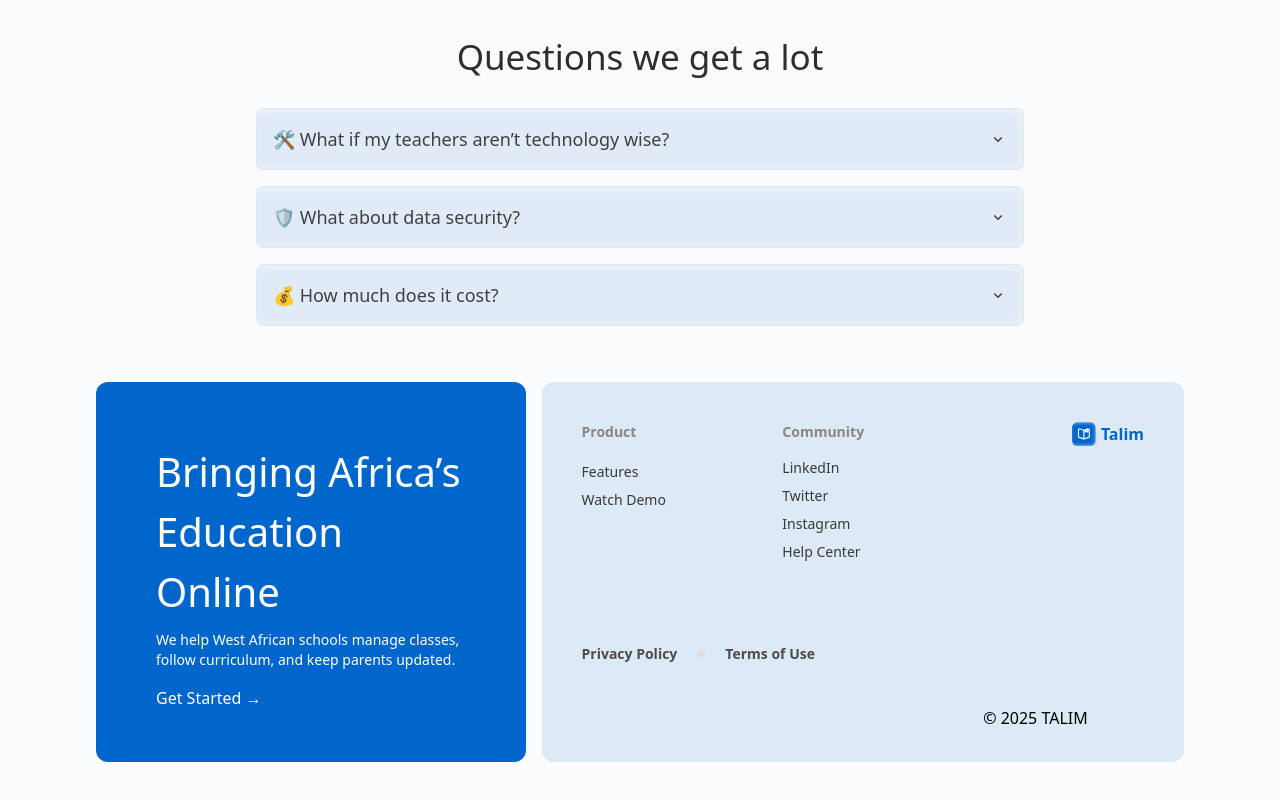
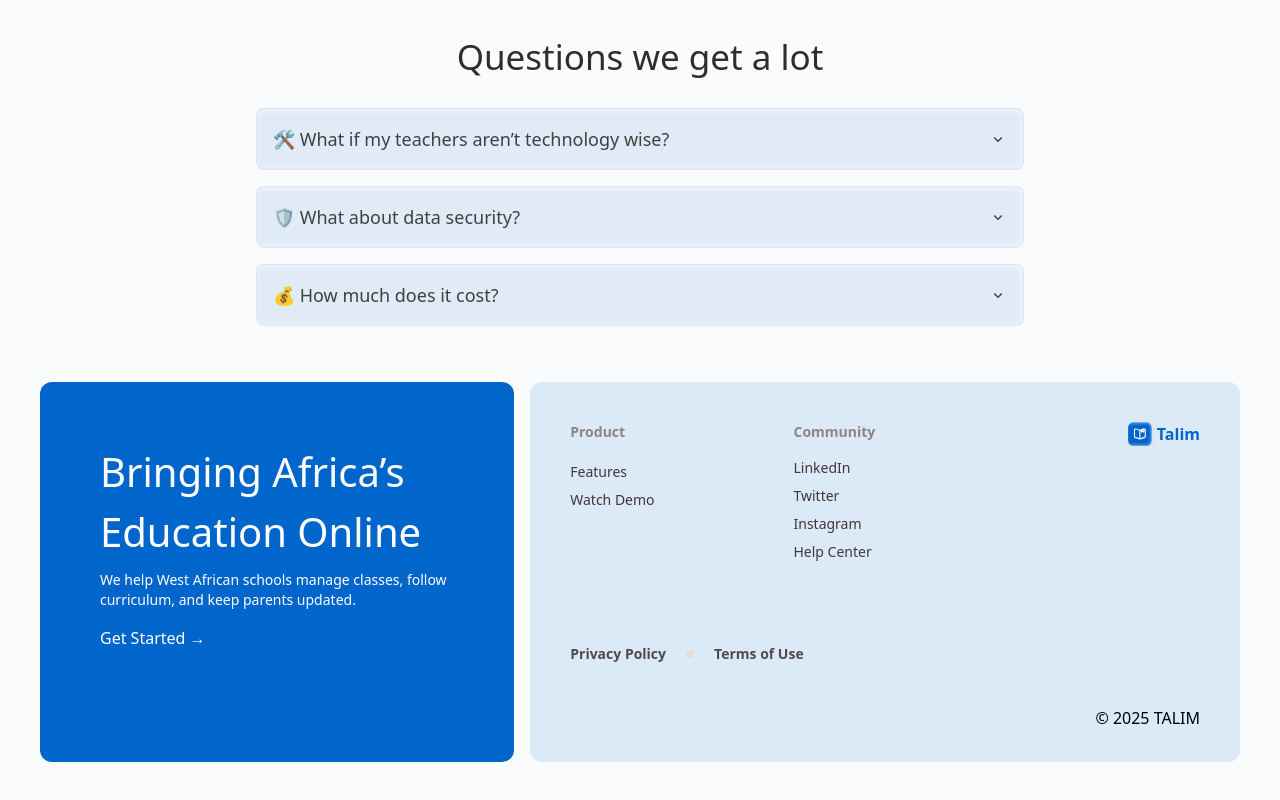
Before and after one commit to Iknow6aint/Talim-landingpage, a Next.js app: page / in a window 1280 px wide. Shown: the part 4762-5562 px from the top of the page. Built offline with nearby package versions, Linux system fonts and the light colour scheme.

Commit message:
Edit the footer

```diff
--- a/src/components/Footer.tsx
+++ b/src/components/Footer.tsx
@@ -3,7 +3,7 @@ import Image from "next/image";
 
 export default function Footer() {
   return (
-    <footer className="py-12 px-3 md:px-10 xl:px-24 flex gap-4 ">
+    <footer className="py-12 px-3 md:px-10 flex gap-4">
       <div className=" flex flex-col md:flex-row justify-between items-start md:items-center gap-4 w-full xl:h-[380px]">
         {/* Left Section */}
         <div className="bg-[#0066CC] text-white p-6 md:p-10 xl:p-15 rounded-xl md:w-[495px] xl:w-2/5 h-full">
@@ -89,7 +89,7 @@ export default function Footer() {
               </a>
             </div>
           </div>
-          <div className="col-start-2 row-start-3 sm:row-start-3 sm:col-start-3 flex items-end">
+          <div className="col-start-2 row-start-3 sm:row-start-3 sm:col-start-3 flex items-end justify-end">
             {" "}
             <p className="">© 2025 TALIM</p>
           </div>
--- a/src/components/HowTalimWorks.tsx
+++ b/src/components/HowTalimWorks.tsx
@@ -1,5 +1,4 @@
 "use client"; // Ensure this is a client component
-
 import { Swiper, SwiperSlide } from "swiper/react";
 import { Navigation, Pagination } from "swiper/modules";
 import "swiper/css";
```
